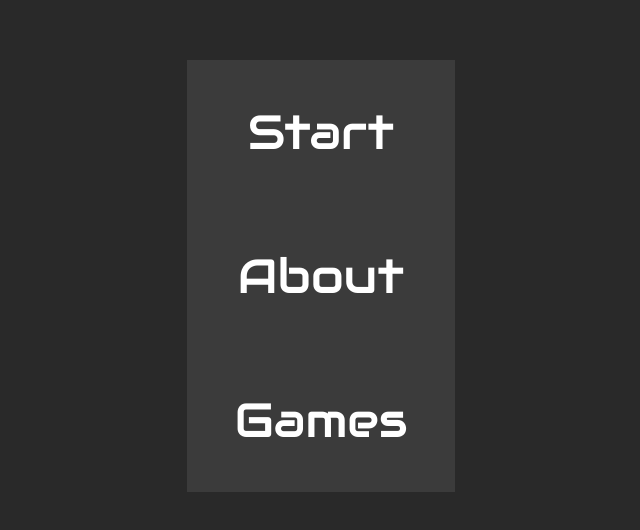
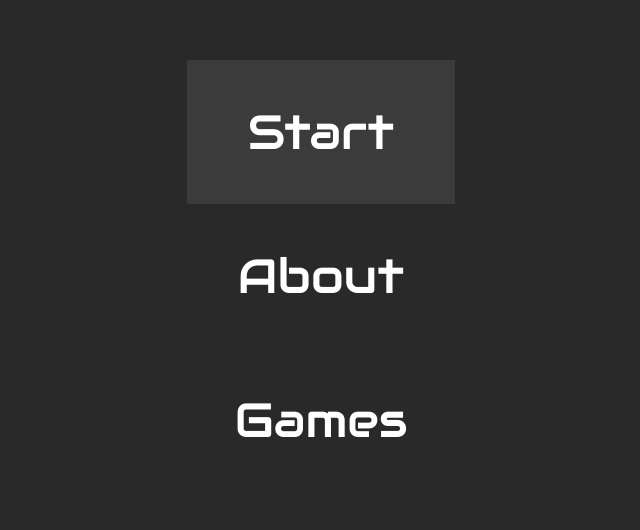
Before and after one commit to DDecuypere/Portfolio, a React (Create React App) app: page / in a window 1280 px wide. Shown: the part 124-654 px from the top of the page, without its empty margins (319-959 px from the left). Built offline with nearby package versions, Linux system fonts and the light colour scheme.

Commit message:
added key press to menu with selected visual

```diff
--- a/src/components/menu.tsx
+++ b/src/components/menu.tsx
@@ -1,25 +1,35 @@
-import React, { useState, KeyboardEvent} from 'react';
+import React, { useState, KeyboardEvent, useEffect, useRef} from 'react';
 import MenuItem from './menuItem';
 import './../css/components/menu.css';
 
+
 export default function Menu(){
     const [selected, setSelected] = useState<number>(0);
+    const AMOUNT_OF_MENU_ITEMS: number = 3;
+    const menuRef = useRef<HTMLUListElement>(null);
 
     function handleKeyPress(e: KeyboardEvent) {
+        e.preventDefault();
+
         if (e.key === 'ArrowDown') {
-            /**/
+            setSelected((prev) => (prev - 1 + AMOUNT_OF_MENU_ITEMS) % AMOUNT_OF_MENU_ITEMS);
         } else if(e.key === 'ArrowUp') {
-            /**/
+            setSelected((prev) => (prev + 1) % AMOUNT_OF_MENU_ITEMS);
         }
     }
 
-    /*could potentially load the components dynamically by iterating over an array*/
+    useEffect(() => {
+        menuRef.current?.focus();
+      }, [/*place values on change, do useEffect again*/])
+
+
+    //could potentially load the components dynamically by iterating over an array
     return (
         <section id='menu'>
-            <ul>
-                <MenuItem name='Start' href='/'/>
-                <MenuItem name='About' href='/'/>
-                <MenuItem name='Games' href='/'/>
+            <ul ref={menuRef} onKeyDown={handleKeyPress} onKeyUp={handleKeyPress} tabIndex={0}>
+                <MenuItem name='Start' href='/' selected={selected === 0} />
+                <MenuItem name='About' href='/' selected={selected === 1}/>
+                <MenuItem name='Games' href='/' selected={selected === 2}/>
             </ul>
         </section>
     );
--- a/src/components/menuItem.tsx
+++ b/src/components/menuItem.tsx
@@ -2,12 +2,14 @@ import React from 'react';
 
 type MenuItemProps = {
     name: string,
-    href: string
+    href: string,
+    selected: boolean
 }
+//if selected add class name
 
 export default function MenuItem(props : MenuItemProps) {
     return (
-        <li>
+        <li className={props.selected ? 'menu-selected' : ''}>
             <a href={props.href}>{props.name}</a>
         </li>
     );
--- a/src/css/components/menu.css
+++ b/src/css/components/menu.css
@@ -6,8 +6,13 @@
 }
 
 /*menu item styling*/
-#menu ul li {
-    background-color: #3B3B3B;
+@keyframes blink {
+    0%,15% { visibility: hidden; }
+   16%,100% { visibility: visible; }
+}
+
+#menu ul {
+    outline: none;
 }
 
 #menu a {
@@ -17,4 +22,12 @@
     text-align: center;
     font-size: 3em;
     pointer-events: none;
+    visibility: visible;
 }
+
+.menu-selected {
+    animation-name: selected-animation;
+    animation: blink 1.5s infinite;
+    animation-fill-mode:both;
+    background-color: #3B3B3B;
+}
```
